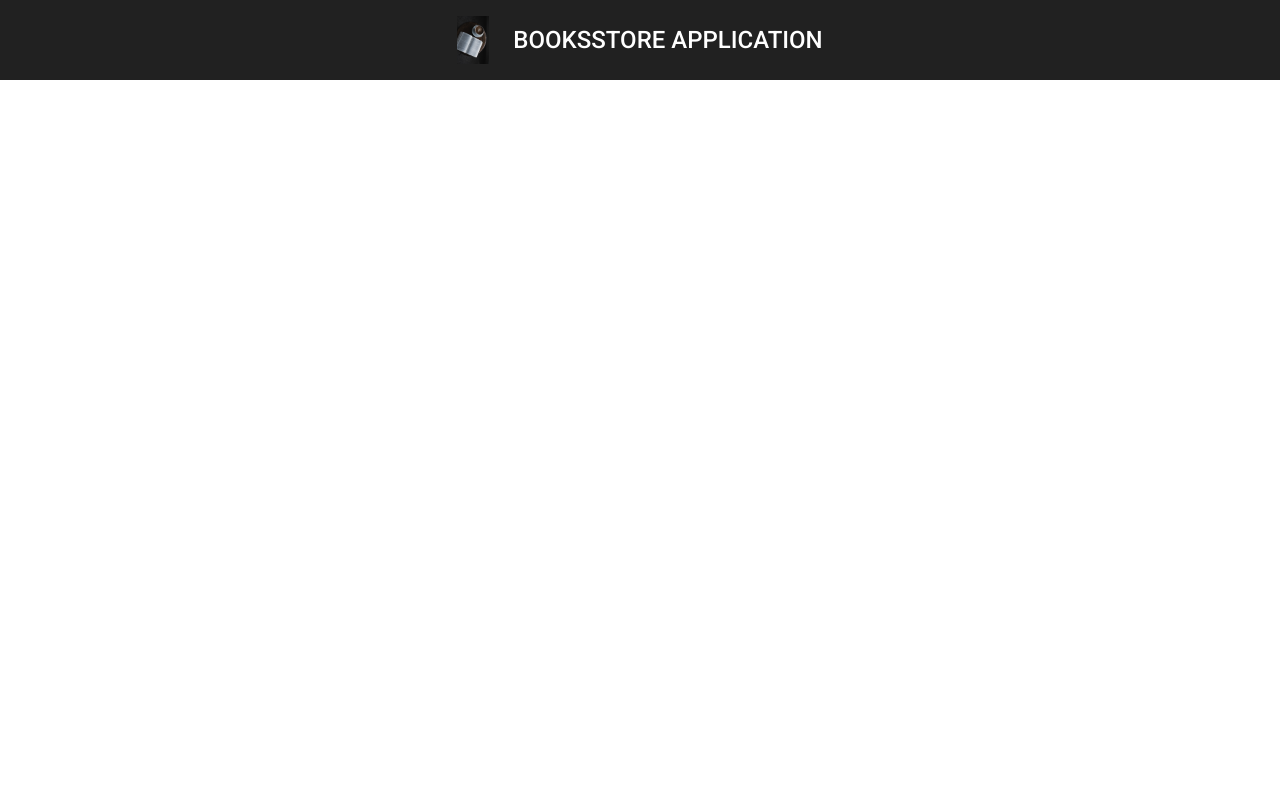
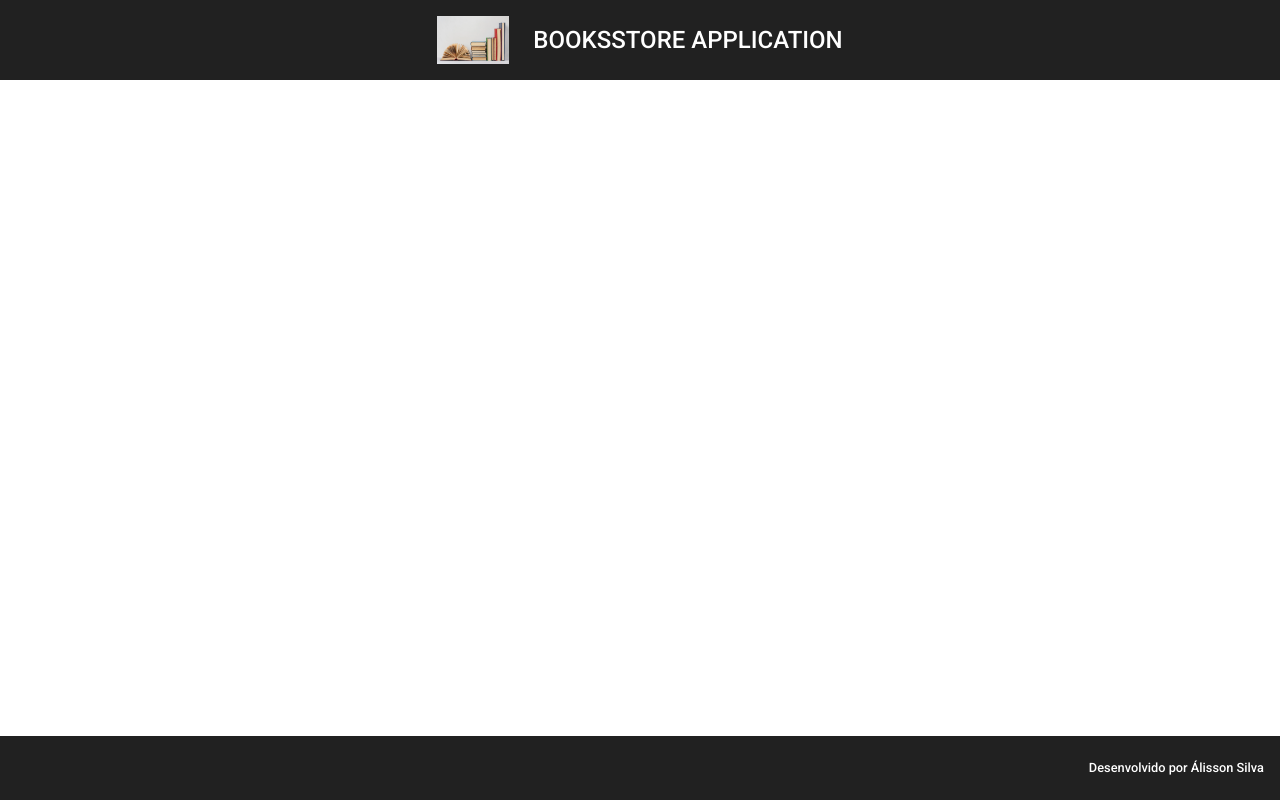
Before and after one commit to alissonos/bookstore-frontend, an Angular app: page / in a window 1280 px wide. Built offline with nearby package versions, Linux system fonts and the light colour scheme.

Commit message:
Criação do Footer

```diff
--- a/src/app/app.component.html
+++ b/src/app/app.component.html
@@ -1 +1,2 @@
 <app-header></app-header>
+<app-footer></app-footer>
--- a/src/app/app.module.ts
+++ b/src/app/app.module.ts
@@ -7,12 +7,14 @@
 import { HeaderComponent } from './components/template/header/header.component';
 
 import {MatToolbarModule} from '@angular/material/toolbar';
+import { FooterComponent } from './components/template/footer/footer.component';
 
 
 @NgModule({
   declarations: [
     AppComponent,
-    HeaderComponent
+    HeaderComponent,
+    FooterComponent
   ],
   imports: [
     BrowserModule,
--- /dev/null
+++ b/src/app/components/template/footer/footer.component.css
@@ -0,0 +1,6 @@
+.footer {
+    position: fixed;
+    bottom: 0;
+    justify-content: flex-end;
+    font-size: 0.8rem;
+}
--- /dev/null
+++ b/src/app/components/template/footer/footer.component.html
@@ -0,0 +1,5 @@
+<mat-toolbar class="footer">
+    <span>
+        Desenvolvido por Álisson Silva
+    </span>
+</mat-toolbar>
--- /dev/null
+++ b/src/app/components/template/footer/footer.component.ts
@@ -0,0 +1,15 @@
+import { Component, OnInit } from '@angular/core';
+
+@Component({
+  selector: 'app-footer',
+  templateUrl: './footer.component.html',
+  styleUrls: ['./footer.component.css']
+})
+export class FooterComponent implements OnInit {
+
+  constructor() { }
+
+  ngOnInit(): void {
+  }
+
+}
--- a/src/app/components/template/header/header.component.html
+++ b/src/app/components/template/header/header.component.html
@@ -1,6 +1,6 @@
 <mat-toolbar class="header">
     <span>
-        <img src="assets/img/book.jpg" alt="">
+        <img src="assets/img/book2.webp" alt="">
     </span>
     <span>
         <h1>BOOKSSTORE APPLICATION</h1>
```
Also changed, not shown: src/assets/img/book2.webp (added).
